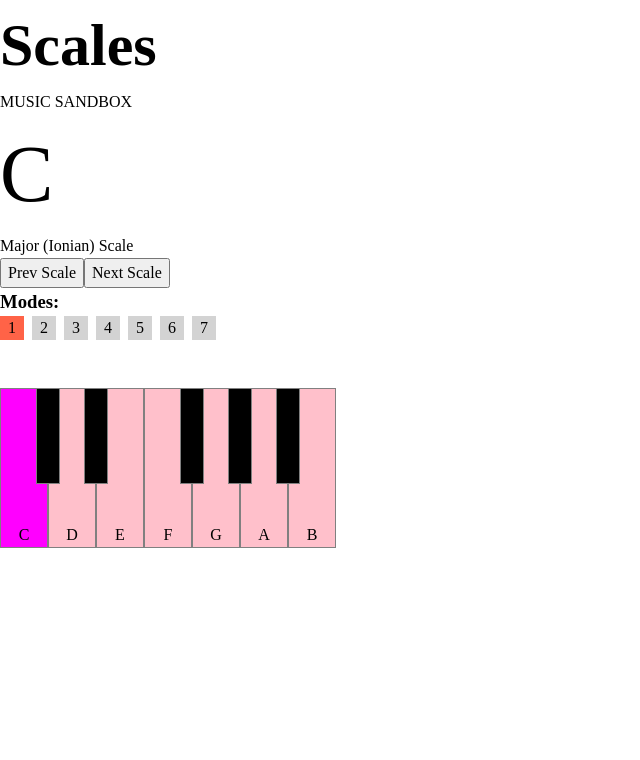
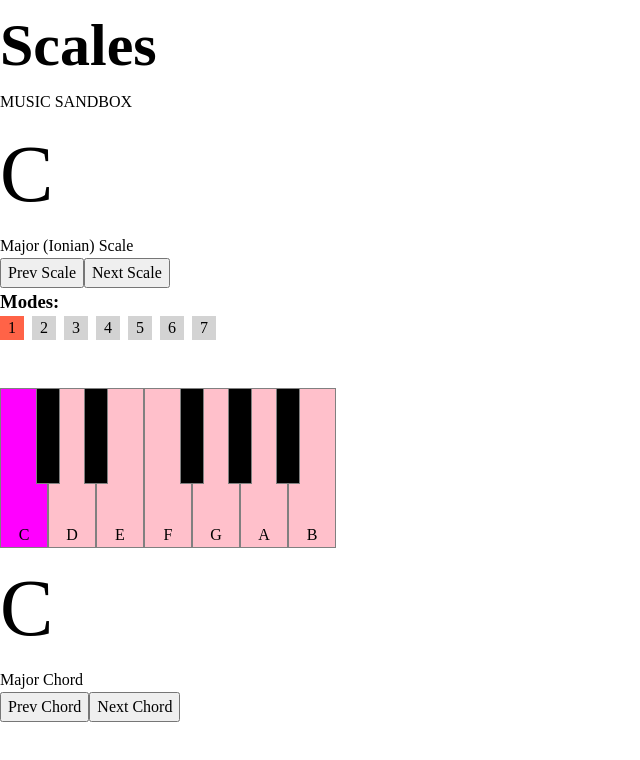
Before and after one commit to RonnyPumaricra/music-sandbox, a React (Vite) app: page / in a window 1280 px wide. Shown: the top 760 px of the page, without its empty margins (0-640 px from the left). Built offline with nearby package versions, Linux system fonts and the light colour scheme.

Commit message:
Logic for ChordsSandbox component

```diff
--- a/src/App.jsx
+++ b/src/App.jsx
@@ -9,6 +9,9 @@ import { createContext } from "react"
 export const RootNoteContext = createContext(null)
 export const ScaleDistributionContext = createContext(null)
 export const ScaleModeContext = createContext(null)
+export const ChordContext = createContext(null)
+// export const ChordExtraNotesContext = createContext(null)
+
 export const GuitarTuningContext = createContext(null)
 export const GuitarRootNoteContext = createContext(null)
 export const PageIndexContext = createContext(null)
@@ -18,6 +21,9 @@ function App() {
 
   const [scaleDistribution, setScaleDistribution] = useState(0)
   const [scaleMode, setScaleMode] = useState(0)
+
+  const [chord, setChord] = useState(0)
+  // const [chordExtraNotes, setChordExtraNotes] = useState([])
 
   const [guitarTuning, setGuitarTuning] = useState(0)
   const [guitarRootNote, setGuitarRootNote] = useState(8)
@@ -40,11 +46,14 @@ function App() {
       <RootNoteContext.Provider value={rootNote}>
         <ScaleDistributionContext.Provider value={scaleDistribution}>
           <ScaleModeContext.Provider value={scaleMode}>
+            <ChordContext.Provider value={chord}>
+
 
               <MusicSandbox
                 setRootNote={setRootNote}
                 setScaleDistribution={setScaleDistribution}
                 setScaleMode={setScaleMode}
+                setChord={setChord}
               >
                 <PianoFragment
                   setRootNote={setRootNote}
@@ -68,7 +77,7 @@ function App() {
               </GuitarTuningContext.Provider>
 
 
-
+            </ChordContext.Provider>
           </ScaleModeContext.Provider>
 
         </ScaleDistributionContext.Provider>
--- a/src/Components/ChordsSandbox.jsx
+++ b/src/Components/ChordsSandbox.jsx
@@ -1,5 +1,46 @@
-export function ChordsSandbox() {
+import { useContext } from "react"
+import { chromaticNotes, musicChords } from "../MusicTheory"
+import { ChordContext, RootNoteContext } from "../App"
+import styled from "styled-components"
+
+export function ChordsSandbox({
+  setChord,
+  setChordExtraNotes,
+}) {
+
+  const rootNote = useContext(RootNoteContext)
+  const chord = useContext(ChordContext)
+
+  const currentChord = musicChords[chord]
+
   return <div>
-
+    <RootNote>
+      {chromaticNotes[rootNote]}
+    </RootNote>
+    <ScaleName>
+      {currentChord.name} Chord
+    </ScaleName>
+    <Next
+      onClick={() => setChord((chord - 1 + musicChords.length) % musicChords.length)}
+    >
+      Prev Chord
+    </Next>
+    <Next
+      onClick={() => setChord((chord + 1) % musicChords.length)}
+    >
+      Next Chord
+    </Next>
   </div>
 }
+
+
+const RootNote = styled.div`
+  font-size: 5rem;
+`
+
+const ScaleName = styled.div`
+
+`
+const Next = styled.button`
+
+`
--- a/src/Components/MusicSandbox.jsx
+++ b/src/Components/MusicSandbox.jsx
@@ -7,7 +7,7 @@ export function MusicSandbox({
   setRootNote,
   setScaleDistribution,
   setScaleMode,
-
+  setChord,
   children
 }) {
 
@@ -23,6 +23,8 @@ export function MusicSandbox({
       setScaleMode={setScaleMode}
     />
     {children}
-    <ChordsSandbox />
+    <ChordsSandbox
+      setChord={setChord}
+    />
   </div>
 }
--- a/src/MusicTheory.js
+++ b/src/MusicTheory.js
@@ -25,6 +25,29 @@ export const musicKeys = [
   },
 ]
 
+export const musicChords = [
+  {
+    name: "Major",
+    distribution: [0, 4, 7],
+    abbr: root => root,
+  },
+  {
+    name: "Minor",
+    distribution: [0, 3, 7],
+    abbr: root => root + "m",
+  },
+  {
+    name: "Diminished",
+    distribution: [0, 3, 6],
+    abbr: root => root +  "dim",
+  },
+  {
+    name: "Augmented",
+    distribution: [0, 4, 8],
+    abbr: root => root +  "+",
+  },
+]
+
 export const guitarTunings = [
   {
     name: "Standard",
```
Lines whose indentation alone changed are shown as unchanged.
